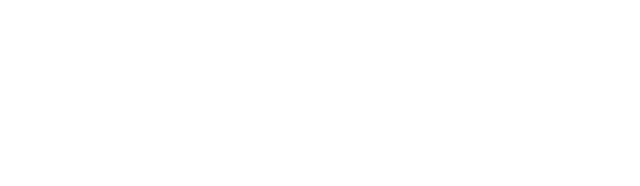
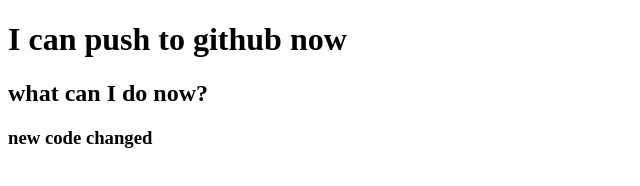
Before and after one commit to thezamalian/my-second-repo, a plain HTML site: page index.html in a window 1280 px wide. Shown: the whole page, without its empty margins (0-640 px from the left). Drawn offline with Linux system fonts and the light colour scheme.

Commit message:
header added

```diff
--- a/index.html
+++ b/index.html
@@ -7,6 +7,8 @@
     <title>Second Repo</title>
 </head>
 <body>
-
+    <h1>I can push to github now</h1>
+    <h2>what can I do now?</h2>
+    <h3>new code changed</h3>
 </body>
 </html>
```
